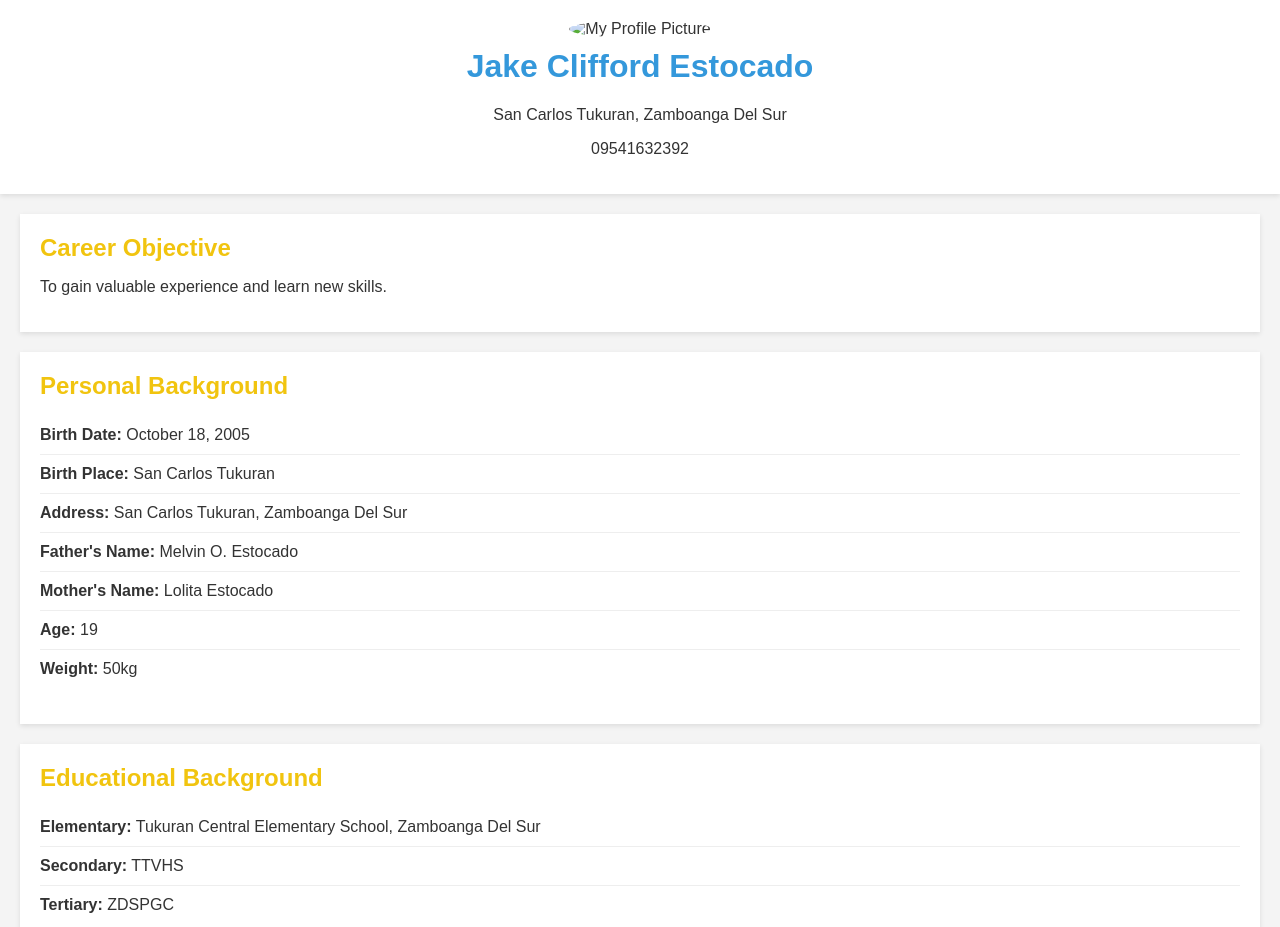
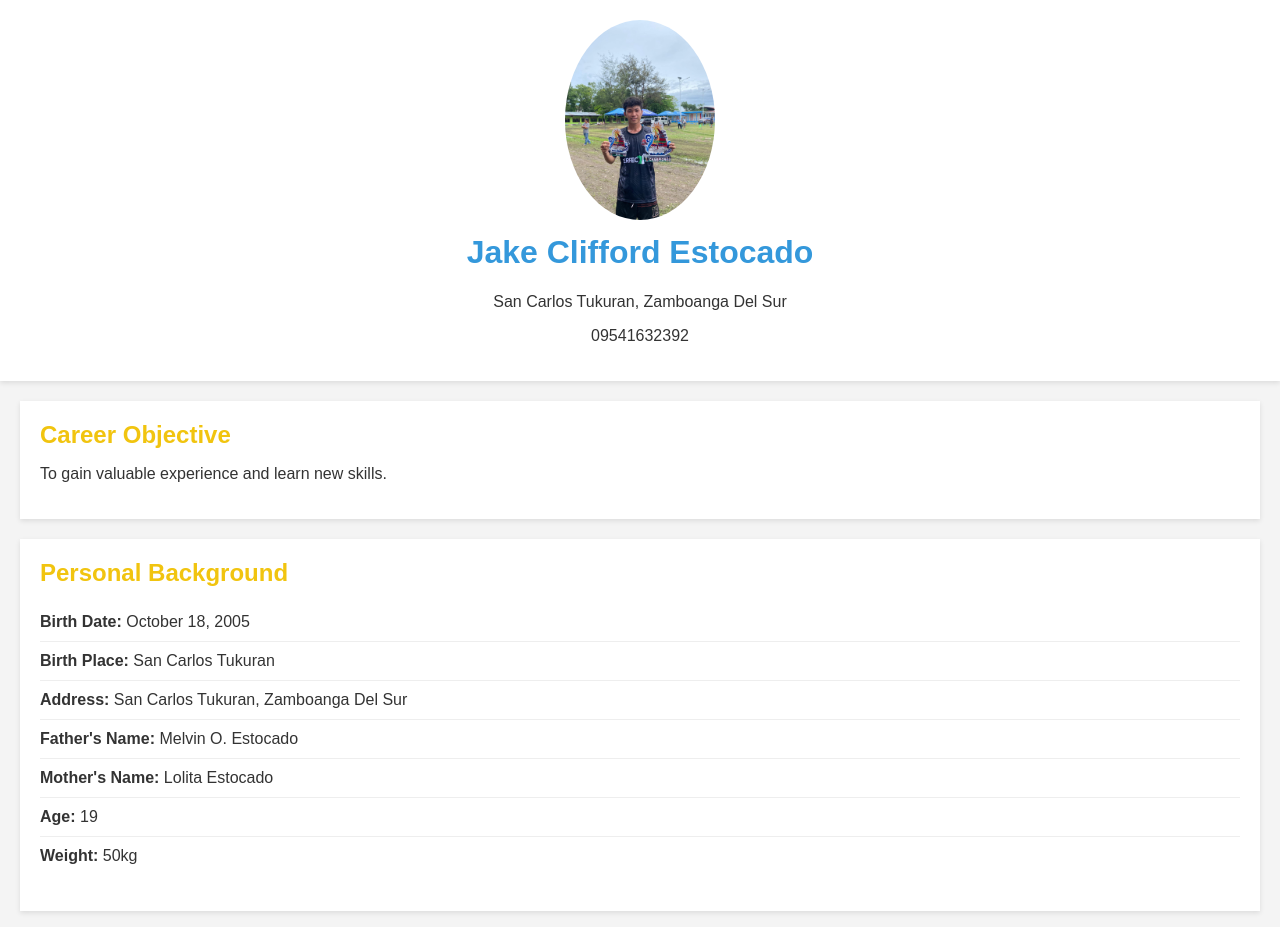
Before and after one commit to Jake4441/Jakesagi, a plain HTML site: page index.html in a window 1280 px wide. Shown: the top 927 px of the page. Drawn offline with Linux system fonts and the light colour scheme.

Commit message:
Update index.html

```diff
--- a/index.html
+++ b/index.html
@@ -73,7 +73,7 @@
 </head>
 <body>
     <header>
-        <img src="" alt="My Profile Picture">
+        <img src="Messenger_creation_455DDCB6-652A-41BF-A943-E773B72BCD2A.jpeg" alt="My Profile Picture">
         <h1>Jake Clifford Estocado</h1>
         <p>San Carlos Tukuran, Zamboanga Del Sur</p>
         <p>09541632392</p>
```
